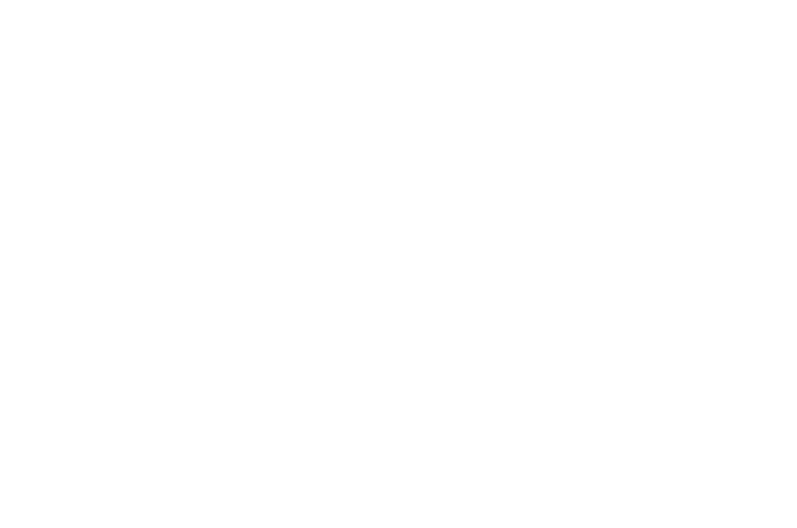
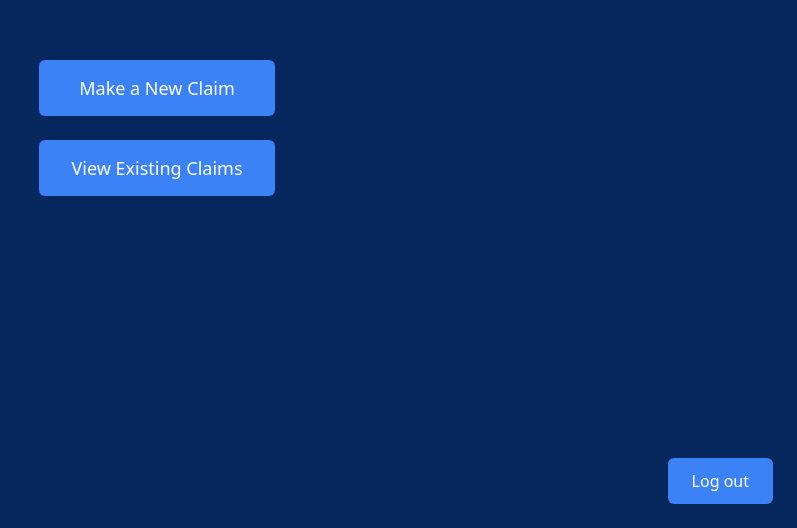
Before and after one commit to m4tchka/make-a-claim, a React (Vite) app in the folder frontend/: page /dashboard in a window 1280 px wide. Shown: the part 272-800 px from the top of the page, without its empty margins (483-1280 px from the left). Built offline with nearby package versions, Linux system fonts and the light colour scheme.

Commit message:
Move LandingPage to DashboardPage, adjust content to fit screen

```diff
--- /dev/null
+++ b/frontend/src/components/DashboardPage/DashboardPage.css
@@ -0,0 +1,51 @@
+.dashboard-container {
+  display: flex;
+  align-items: center;
+  justify-content: center;
+  height: 100vh;
+  width: 100vw;
+  min-height: 100%;
+  bottom: 0;
+  background-color: rgb(5, 39, 94);
+  /* border: 3px solid pink; */
+}
+
+.button-group {
+  display: flex;
+  flex-direction: column;
+  gap: 1.5rem;
+  text-align: center;
+}
+
+.dashboard-button {
+  padding: 1rem 2rem;
+  font-size: 1.125rem;
+  background-color: #3b82f6;
+  color: white;
+  border: none;
+  border-radius: 0.375rem;
+  cursor: pointer;
+  transition: background-color 0.3s ease;
+}
+
+.dashboard-button:hover {
+  background-color: #2563eb;
+}
+
+.logout-button {
+  position: absolute;
+  bottom: 1.5rem;
+  right: 1.5rem;
+  padding: 0.75rem 1.5rem;
+  background-color: #3b82f6;
+  color: white;
+  border: none;
+  border-radius: 0.375rem;
+  font-size: 1rem;
+  cursor: pointer;
+  transition: background-color 0.3s ease;
+}
+
+.logout-button:hover {
+  background-color: #2563eb;
+}
--- a/frontend/src/components/DashboardPage/DashboardPage.jsx
+++ b/frontend/src/components/DashboardPage/DashboardPage.jsx
@@ -1,9 +1,14 @@
-export default function DashboardPage () {
-
-
-    return (
-        <div>
-
+import "./DashboardPage.css"
+export default function DashboardPage() {
+  return (
+    <section className="dashboard-container">
+      <>
+        <div className="button-group">
+          <button className="dashboard-button">Make a New Claim</button>
+          <button className="dashboard-button">View Existing Claims</button>
         </div>
-    )
+        <button className="logout-button">Log out</button>
+      </>
+    </section>
+  );
 }
--- a/frontend/src/components/LandingPage/LandingPage.css
+++ b/frontend/src/components/LandingPage/LandingPage.css
@@ -1,47 +1,3 @@
-.landing-container {
-  display: flex;
-  align-items: center;
-  justify-content: center;
-  height: 100vh;
-  background-color: rgb(5, 39, 94);
+.x {
+  border:solid;
 }
-
-.button-group {
-  display: flex;
-  flex-direction: column;
-  gap: 1.5rem;
-  text-align: center;
-}
-
-.landing-button {
-  padding: 1rem 2rem;
-  font-size: 1.125rem;
-  background-color: #3b82f6;
-  color: white;
-  border: none;
-  border-radius: 0.375rem;
-  cursor: pointer;
-  transition: background-color 0.3s ease;
-}
-
-.landing-button:hover {
-  background-color: #2563eb;
-}
-
-.logout-button {
-  position: absolute;
-  bottom: 1.5rem;
-  right: 1.5rem;
-  padding: 0.75rem 1.5rem;
-  background-color: #3b82f6;
-  color: white;
-  border: none;
-  border-radius: 0.375rem;
-  font-size: 1rem;
-  cursor: pointer;
-  transition: background-color 0.3s ease;
-}
-
-.logout-button:hover {
-  background-color: #2563eb;
-}
--- a/frontend/src/components/LandingPage/LandingPage.jsx
+++ b/frontend/src/components/LandingPage/LandingPage.jsx
@@ -1,22 +1,12 @@
 import "./LandingPage.css";
-import { useState } from "react";
+// import { useState } from "react";
 
 export default function LandingPage() {
-  const [isLoggedIn, setIsLoggedIn] = useState(true);
+  // const [isLoggedIn, setIsLoggedIn] = useState(true);
 
   return (
     <>
-      {isLoggedIn ? (
-        <section className="landing-container">
-          <div className="button-group">
-            <button className="landing-button">Make a New Claim</button>
-            <button className="landing-button">View Existing Claims</button>
-          </div>
-          <button className="logout-button">Log out</button>
-        </section>
-      ) : (
-        <div>notLoggedIn</div>
-      )}
+<div>landingpage</div>
     </>
   );
 }
--- a/frontend/src/components/OverviewPage/OverviewPage.jsx
+++ b/frontend/src/components/OverviewPage/OverviewPage.jsx
@@ -0,0 +1,7 @@
+export default function OverviewPage () {
+    return (
+        <>
+            <div>overviewpage</div>
+        </>
+    )
+}
--- a/frontend/src/main.jsx
+++ b/frontend/src/main.jsx
@@ -5,6 +5,7 @@
 import ClaimPage from "./components/ClaimPage/ClaimPage.jsx";
 import LandingPage from "./components/LandingPage/LandingPage.jsx";
 import DashboardPage from "./components/DashboardPage/DashboardPage.jsx"
+import OverviewPage from "./components/OverviewPage/OverviewPage.jsx";
 createRoot(document.getElementById("root")).render(
   <BrowserRouter>
     <StrictMode>
@@ -12,6 +13,8 @@
         <Route index path="/" element={<LandingPage />} />
         <Route path="/claim" element={<ClaimPage />} />
         <Route path="/dashboard" element={<DashboardPage />} />
+        <Route path="/overview" element={<OverviewPage />} />
+
       </Routes>
     </StrictMode>
   </BrowserRouter>
```
